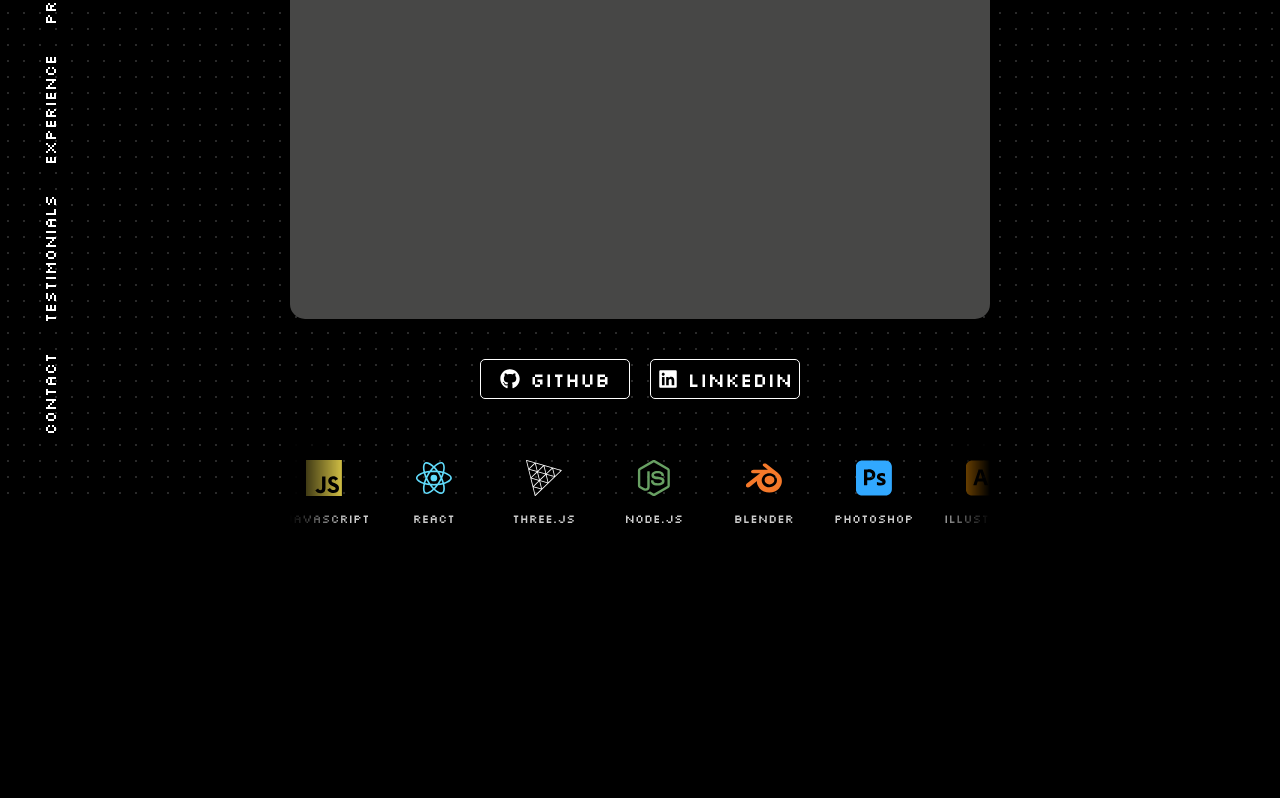
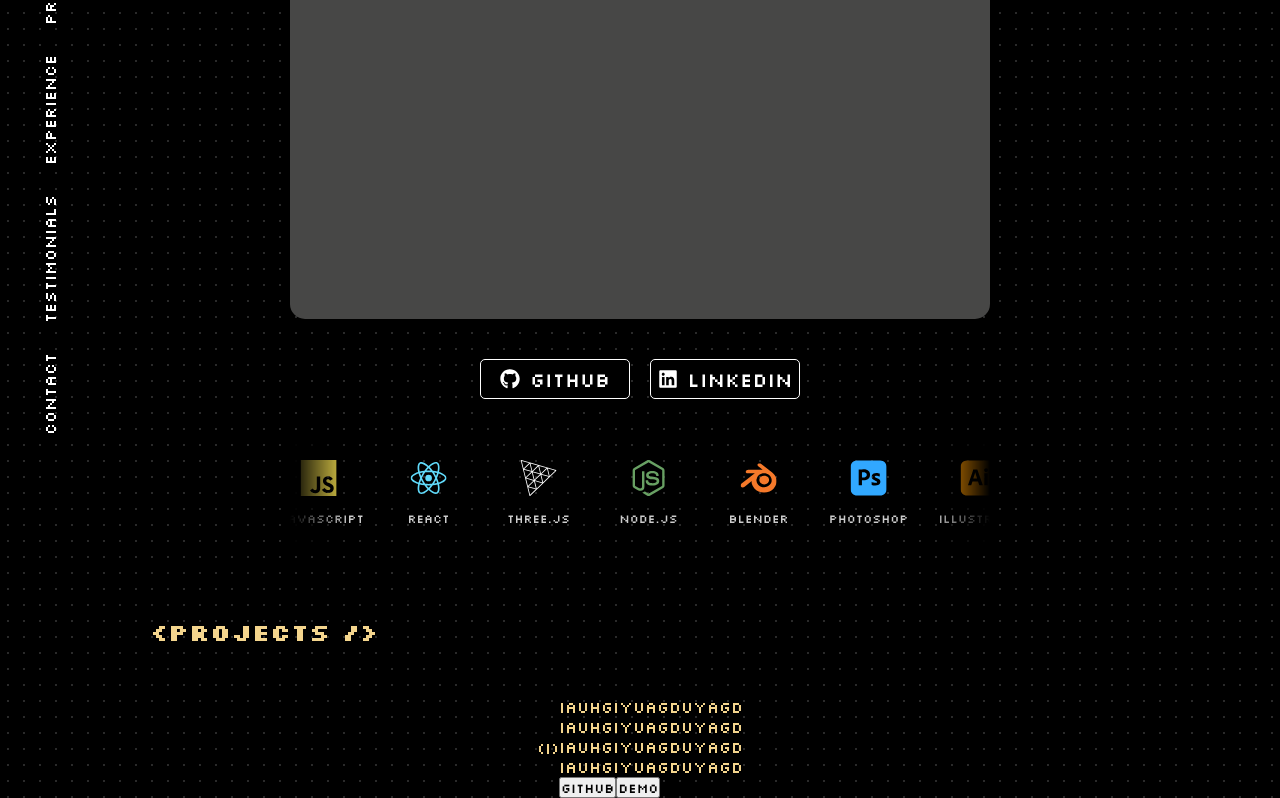
Before and after one commit to yashmali02/Yash-Portfolio, a React (Vite) app in the folder yash-portfolio/: page / in a window 1280 px wide. Shown: the part 299-1097 px from the top of the page. Before the commit the page ends 865 px from the top, so only its background shows below. Built offline with nearby package versions, Linux system fonts and the light colour scheme.

Commit message:
feat: added projects page

```diff
--- a/yash-portfolio/package.json
+++ b/yash-portfolio/package.json
@@ -13,6 +13,7 @@
     "@react-spring/three": "^10.0.0",
     "@react-three/drei": "^10.0.7",
     "@react-three/fiber": "^9.1.2",
+    "framer-motion": "^12.12.1",
     "react": "^19.1.0",
     "react-dom": "^19.1.0",
     "three": "^0.174.0"
--- a/yash-portfolio/src/3d components/LandingCanvas/LandingCanvas.jsx
+++ b/yash-portfolio/src/3d components/LandingCanvas/LandingCanvas.jsx
@@ -18,7 +18,7 @@ const LandingCanvas = () => {
         {/* Stronger directional light */}
         <pointLight position={[0, 10, 0]} intensity={1.5} />{" "}
         {/* Light from above */}
-        <OrbitControls />
+        {/* <OrbitControls /> */}
         {/* <axesHelper args={[5]} /> */}
         <Suspense>
           <PorscheModel />
--- a/yash-portfolio/src/App.css
+++ b/yash-portfolio/src/App.css
@@ -7,6 +7,4 @@
   position: absolute;
   inset: 0;
   height: 100%;
-  background-image: radial-gradient(rgba(138, 138, 138, 0.3) 1px, transparent 1px);
-  background-size: 16px 16px;
 }
--- a/yash-portfolio/src/App.jsx
+++ b/yash-portfolio/src/App.jsx
@@ -6,6 +6,7 @@ import Navbar from "./components/Navbar/Navbar";
 import AboutMe from "./pages/AboutMe/AboutMe";
 
 import { CMDProvider } from "./context/CMDContext";
+import Projects from "./pages/Projects/Projects";
 
 const App = () => {
   return (
@@ -15,6 +16,7 @@ const App = () => {
         <Navbar />
         {/* <LandingPage /> */}
         <AboutMe />
+        <Projects/>
       </div>
     </CMDProvider>
   );
--- a/yash-portfolio/src/context/CMDContext.jsx
+++ b/yash-portfolio/src/context/CMDContext.jsx
@@ -1,11 +1,12 @@
 // CMDContext.js
-import React, { createContext, useContext, useState } from "react";
+import React, { createContext, useContext, useState, useRef } from "react";
 
 const CMDContext = createContext();
 
 export const CMDProvider = ({ children }) => {
   const [command, setCommand] = useState("");
   const [output, setOutput] = useState("");
+  const inputRef = useRef(null);
 
   const handleCommand = async (e) => {
     if (e.key !== "Enter") return;
@@ -130,7 +131,9 @@ export const CMDProvider = ({ children }) => {
   };
 
   return (
-    <CMDContext.Provider value={{ command, setCommand, output, handleCommand }}>
+    <CMDContext.Provider
+      value={{ command, setCommand, output, handleCommand, inputRef }}
+    >
       {children}
     </CMDContext.Provider>
   );
--- a/yash-portfolio/src/index.css
+++ b/yash-portfolio/src/index.css
@@ -27,6 +27,8 @@
 html {
   background-color: black;
   color: var(--primary-color);
+  background-image: radial-gradient(rgba(138, 138, 138, 0.3) 1px, transparent 1px);
+  background-size: 16px 16px;
 }
 
 
--- a/yash-portfolio/src/pages/AboutMe/AboutMe.jsx
+++ b/yash-portfolio/src/pages/AboutMe/AboutMe.jsx
@@ -1,15 +1,13 @@
-import React, { useEffect, useRef } from "react";
+import React, { useEffect } from "react";
 import "./AboutMe.css";
-
+import { motion } from "framer-motion";
 import { FaGithub, FaLinkedin } from "react-icons/fa";
-
 import { useCMDContext } from "../../context/CMDContext";
 import LogoSlider from "../../components/LogoSlider/LogoSlider";
 
 const AboutMe = () => {
-  const { command, setCommand, setOutput, output, handleCommand } =
+  const { command, setCommand, setOutput, output, handleCommand, inputRef } =
     useCMDContext();
-  const inputRef = useRef(null);
 
   useEffect(() => {
     const handleKeyDown = (e) => {
@@ -21,16 +19,41 @@ const AboutMe = () => {
       }
     };
 
-    window.addEventListener("keyDown", handleKeyDown);
+    window.addEventListener("keydown", handleKeyDown);
     return () => window.removeEventListener("keydown", handleKeyDown);
   }, [setCommand, setOutput]);
 
   return (
     <div className="main-about">
       <div className="canvas-about">{/* Canvas here */}</div>
-      <div className="canvas-content">
-        <p>console.log(yash)</p>
-        <div className="about-cmd" onClick={() => inputRef.current?.focus()}>
+      <motion.div
+        className="canvas-content"
+        initial="hidden"
+        whileInView="visible"
+        viewport={{ once: true, amount: 0.2 }} // Trigger when 20% visible
+        transition={{ staggerChildren: 0.2 }}
+        variants={{
+          hidden: {},
+          visible: {},
+        }}
+      >
+        <motion.p
+          initial={{ opacity: 0, y: 20 }}
+          whileInView={{ opacity: 1, y: 0 }}
+          transition={{ duration: 0.5 }}
+          viewport={{ once: true }}
+        >
+          console.log(yash)
+        </motion.p>
+
+        <motion.div
+          className="about-cmd"
+          onClick={() => inputRef.current?.focus()}
+          initial={{ opacity: 0, scale: 0.95 }}
+          whileInView={{ opacity: 1, scale: 1 }}
+          transition={{ duration: 0.5, delay: 0.2 }}
+          viewport={{ once: true }}
+        >
           <div className="about-cmd-header">
             <span className="red"></span>
             <span className="yellow"></span>
@@ -55,18 +78,34 @@ const AboutMe = () => {
               ))}
             </div>
           </div>
-        </div>
-        <div className="about-btns">
-          <button
+        </motion.div>
+
+        <motion.div
+          className="about-btns"
+          initial="hidden"
+          whileInView="visible"
+          viewport={{ once: true }}
+          transition={{ staggerChildren: 0.2, delayChildren: 0.3 }}
+          variants={{
+            hidden: {},
+            visible: {},
+          }}
+        >
+          <motion.button
             className="about-github-btn"
             onClick={() =>
               window.open("https://github.com/yashmali02", "_blank")
             }
+            initial={{ x: -30, opacity: 0 }}
+            whileInView={{ x: 0, opacity: 1 }}
+            transition={{ duration: 0.4 }}
+            viewport={{ once: true }}
           >
             <FaGithub />
             &nbsp;Github
-          </button>
-          <button
+          </motion.button>
+
+          <motion.button
             className="about-linkedIn-btn"
             onClick={() =>
               window.open(
@@ -74,15 +113,26 @@ const AboutMe = () => {
                 "_blank"
               )
             }
+            initial={{ x: 30, opacity: 0 }}
+            whileInView={{ x: 0, opacity: 1 }}
+            transition={{ duration: 0.4 }}
+            viewport={{ once: true }}
           >
             <FaLinkedin />
             &nbsp;LinkedIN
-          </button>
-        </div>
-        <div className="about-icons">
-          <LogoSlider/>
-        </div>
-      </div>
+          </motion.button>
+        </motion.div>
+
+        <motion.div
+          className="about-icons"
+          initial={{ opacity: 0, y: 20 }}
+          whileInView={{ opacity: 1, y: 0 }}
+          transition={{ duration: 0.5, delay: 0.4 }}
+          viewport={{ once: true }}
+        >
+          <LogoSlider />
+        </motion.div>
+      </motion.div>
     </div>
   );
 };
--- /dev/null
+++ b/yash-portfolio/src/pages/Projects/Projects.css
@@ -0,0 +1,29 @@
+.main-projects {
+    display: flex;
+    align-items: center;
+    justify-content: center;
+    flex-direction: column;
+    width: 100%;
+
+}
+
+.projects-title {
+    display: flex;
+    align-items: start;
+    justify-content: center;
+    flex-direction: column;
+    width: 100%;
+    padding: 50px 150px;
+}
+
+.sub-projects-container {
+    display: flex;
+    align-items: center;
+    justify-content: center;
+}
+
+.projects-container {
+    display: flex;
+    align-items: center;
+    justify-content: center;
+}
--- /dev/null
+++ b/yash-portfolio/src/pages/Projects/Projects.jsx
@@ -0,0 +1,28 @@
+import React from "react";
+import "./Projects.css";
+
+const Projects = () => {
+  return (
+    <div className="main-projects">
+      <h2 className="projects-title">&lt;Projects /&gt;</h2>
+      <div className="sub-projects-container">
+        <div className="projects-container">
+          <div className="index">(i)</div>
+          <div className="project-description">
+            <p>iauhgiyuagduyagd</p>
+            <p>iauhgiyuagduyagd</p>
+            <p>iauhgiyuagduyagd</p>
+            <p>iauhgiyuagduyagd</p>
+            <button>Github</button>
+            <button>Demo</button>
+          </div>
+          <div className="project-banner">
+            <img src="" alt="" />
+          </div>
+        </div>
+      </div>
+    </div>
+  );
+};
+
+export default Projects;
```
Also changed, not shown: 1 other file (tests, documents, lock files or other folders).
